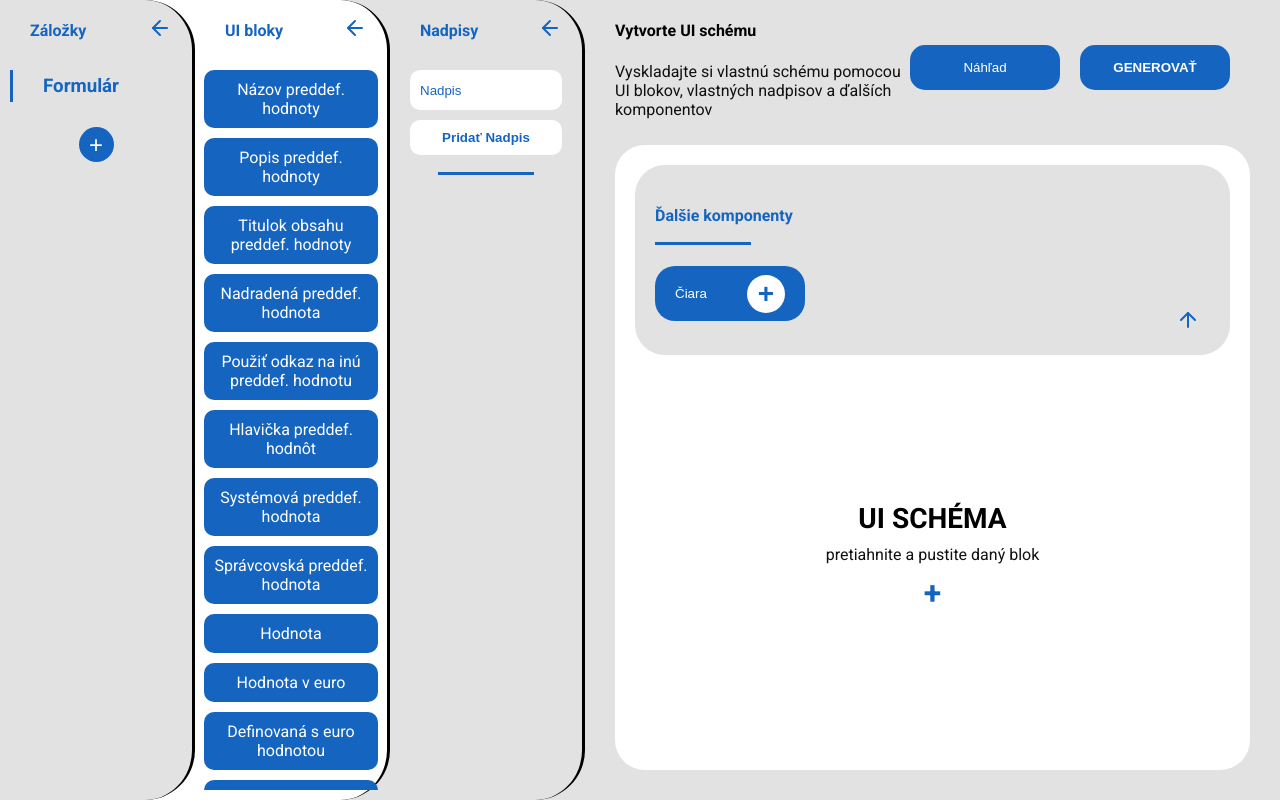
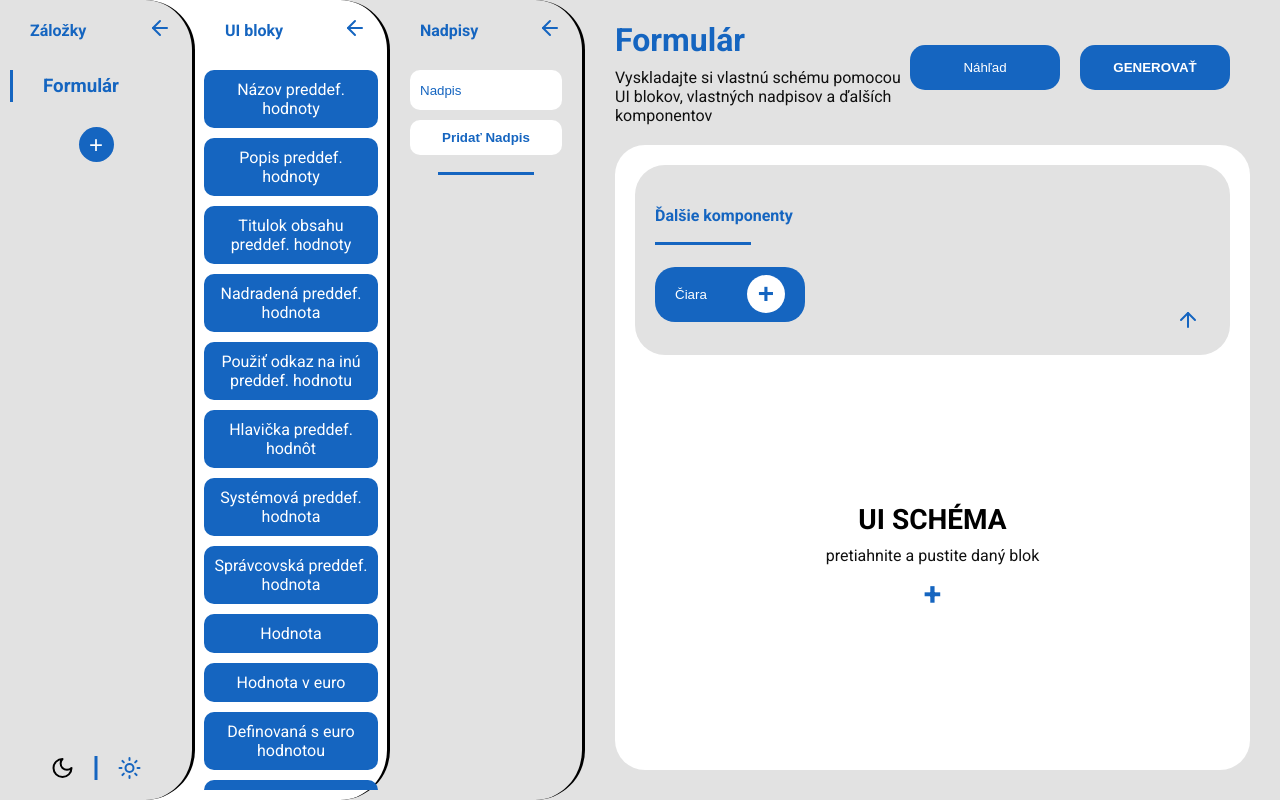
Before and after one commit to adino1337/ui_generator, a React (Create React App) app: page / in a window 1280 px wide. Built offline with nearby package versions, Linux system fonts and the light colour scheme.

Commit message:
theme buttons

```diff
--- a/src/App.css
+++ b/src/App.css
@@ -1,7 +1,7 @@
 .app {
   display: flex;
   width: 100%;
-  min-height: 100vh;
+  height: 100vh;
   overflow: hidden;
 }
 .right-panel-wrapper {
@@ -12,3 +12,12 @@
   gap: 10px;
   background-color: var(--bgTmavsia);
 }
+
+.themeButtons{
+  position: absolute;
+  bottom: 20px;
+  left: 50%;
+  transform: translateX(-50%);
+  display: flex;
+  gap: 20px;
+}
--- a/src/App.js
+++ b/src/App.js
@@ -10,7 +10,7 @@ import TitleForm from "./components/TitleForm/TitleForm";
 import TitlePanel from "./components/TitlePanel/TitlePanel";
 import MainDroppable from "./components/MainDroppable/MainDroppable";
 import EditButtons from "./components/EditButtons/EditButtons";
-
+import {ThemeButtons} from "./assets/themes"
 function App() {
   const initialFields = schema;
 
@@ -418,6 +418,11 @@ function App() {
               marks={marks}
               setButtonClicked={setButtonClicked}
             />
+            <ThemeButtons
+              setTheme={setTheme}
+              theme={theme}
+              themeStyles={themeStyles}
+            />
           </Sidebar>
 
           <Sidebar
@@ -451,6 +456,7 @@ function App() {
               generate={generate}
               setEdit={setEdit}
               edit={edit}
+              markName={markNames[activeMark]}
             />
             <MainDroppable
               themeStyles={themeStyles}
--- a/src/assets/themes.js
+++ b/src/assets/themes.js
@@ -1,3 +1,4 @@
+import {Sun,Moon, Backpack} from "lucide-react"
 export default function getThemesStyle(theme) {
   const lightTheme = {
     bgSvetlejsia: "#fff",
@@ -27,9 +28,10 @@ export default function getThemesStyle(theme) {
 
 export function ThemeButtons(props) {
   return (
-    <>
-      <button onClick={() => props.setTheme("dark")}>dark Theme</button>
-      <button onClick={() => props.setTheme("light")}>light Theme</button>
-    </>
+    <div className="themeButtons">
+      <Moon color={props.theme==="dark" ? props.themeStyles.field : "black"} onClick={() => props.setTheme("dark")}/>
+      <span style={{width:"3px",background:props.themeStyles.field}}></span>
+      <Sun color={props.theme==="light" ? props.themeStyles.field : "white"} onClick={() => props.setTheme("light")}/>
+    </div>
   );
 }
--- a/src/components/EditButtons/EditButtons.css
+++ b/src/components/EditButtons/EditButtons.css
@@ -5,11 +5,14 @@
     justify-content: space-between;
   }
 
-.info > .text h4{
-    color: var(--textPrimary)
+.info > .text h1{
+    color: var(--secondary);
+    margin: 0.67em 0 0.27em 0;
   }
 .info > .text p{
-    color: var(--textSecondary)
+    color: var(--textSecondary);
+    margin: 0;
+    margin-bottom: 10px;
   }
 
   .info .buttons{
--- a/src/components/EditButtons/EditButtons.js
+++ b/src/components/EditButtons/EditButtons.js
@@ -3,9 +3,9 @@ export default function EditButtons(props){
     return(
         <div className="info">
               <div className="text">
-                <h4 style={{ color: props.theme === "light" && "black" }}>
-                  Vytvorte UI schému
-                </h4>
+                <h1>
+                  {props.markName}
+                </h1>
                 <p>
                   Vyskladajte si vlastnú schému pomocou UI blokov, vlastných
                   nadpisov a ďalších komponentov
--- a/src/components/Marks/Marks.js
+++ b/src/components/Marks/Marks.js
@@ -1,5 +1,7 @@
 import Mark from "../Mark/Mark";
 import "./Marks.css";
+import {ThemeButtons} from "../../assets/themes"
+
 export default function Marks(props){
     return(
     <div className="marks">
@@ -51,5 +53,7 @@ export default function Marks(props){
                   </button>
                 </div>
               )}
-            </div>);
+
+            </div>
+            );
 }
--- a/src/components/Sidebar/Sidebar.css
+++ b/src/components/Sidebar/Sidebar.css
@@ -1,11 +1,11 @@
 
 .horizontal-side-panel {
-    transition: 1s;
+    transition: height 1s;
+
     display: flex;
     flex-direction: column;
     padding: 20px;
     justify-content: space-between;
-    transition: 1s;
     border-radius: 30px;
     gap: 20px;
     overflow: hidden;
@@ -56,7 +56,7 @@
     flex-direction: column;
     justify-content: space-between;
     position: relative;
-    transition: 1s;
+    transition: width 1s;
     border-radius: 0px 50px 50px 0px;
   }
   .side-panel-bg{
--- a/src/components/Sidebar/Sidebar.js
+++ b/src/components/Sidebar/Sidebar.js
@@ -16,7 +16,7 @@ if(props.orientation !== "horizontal" && props.edit){
         width: sidePanel ? "15%" : "75px",
         backgroundColor: props.bgColor,
         cursor: "pointer",
-        borderRight: props.theme==="light" ? "3px solid black" : "none"
+        borderRight: props.theme==="light" ? "3px solid black" : "3px solid black"
       }}
       onClick={(e)=>{
         if(e.target.className === "close-panel-icon" || e.target.className==="side-panel")
```
